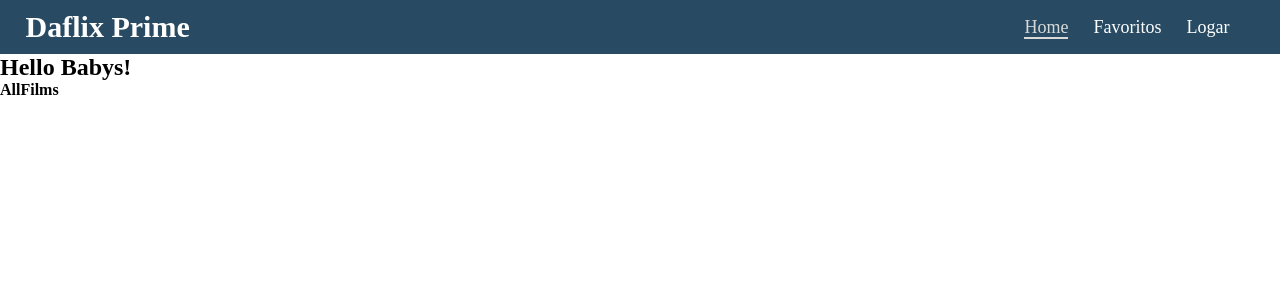
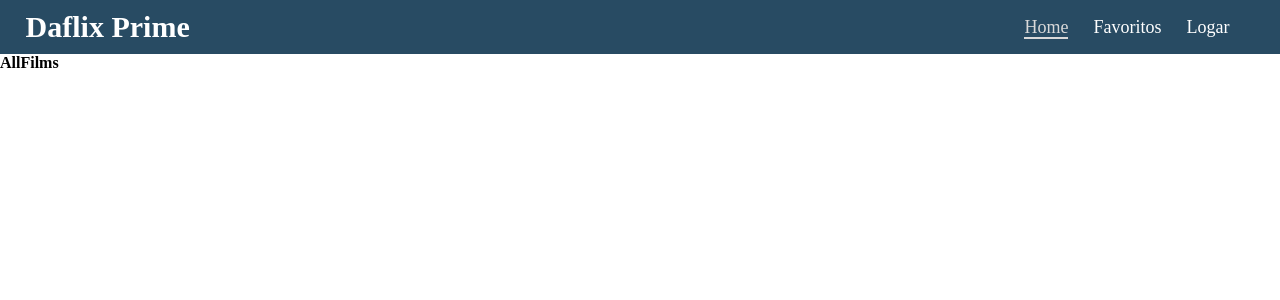
Before and after one commit to SottoMayor/React-CatalogFilms, a React (Create React App) app: page /filmes in a window 1280 px wide. Shown: the top 300 px of the page. Built offline with nearby package versions, Linux system fonts and the light colour scheme.

Commit message:
Creating a Pages Folder

```diff
--- a/src/App.js
+++ b/src/App.js
@@ -11,7 +11,6 @@ function App() {
       <GlobalStyle />
 
       <Layout>
-        <h2>Hello Babys!</h2>
 
         <Switch>
 
```
Also changed, not shown: src/Pages/Favorits.js (added, +11 -0 lines), src/Pages/FilmDetails.js (added, +11 -0 lines), src/Pages/Home.js (added, +11 -0 lines).
